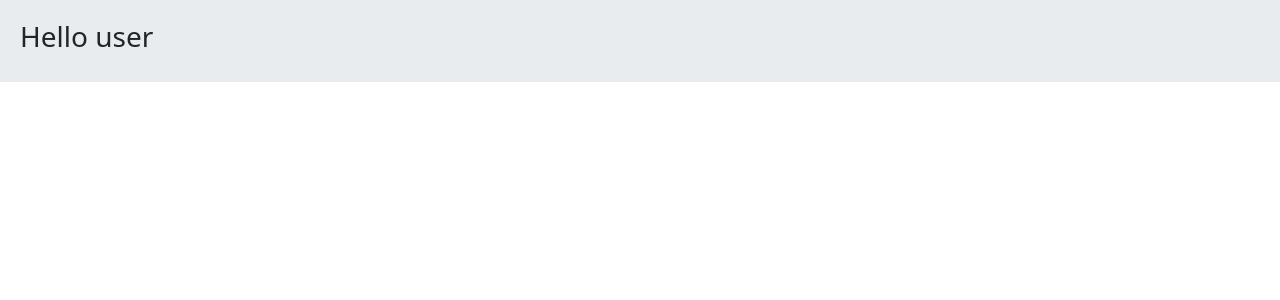
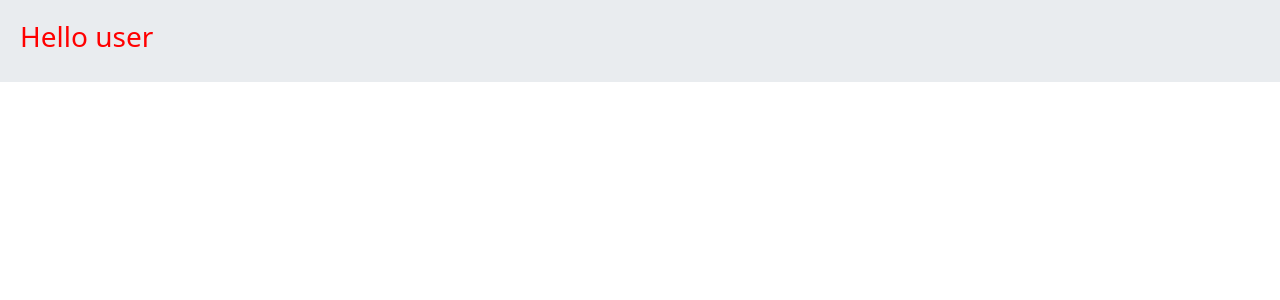
Before and after one commit to shahab-py/Online-Shop, a Django app: template home/templates/home/home.html in a window 1280 px wide. Shown: the part 56-356 px from the top of the page. Run offline with Django 4.2, Linux system fonts and the light colour scheme; the template is opened without the code that fills it, so the values that code supplies are empty; parts of the project's set-up code (start-up, migrations or seed data) failed here and were passed over.

Commit message:
static files

```diff
--- a/A/settings.py
+++ b/A/settings.py
@@ -119,6 +119,10 @@ USE_TZ = True
 
 STATIC_URL = 'static/'
 
+STATICFILES_DIRS = [
+    BASE_DIR/'static'
+]
+
 # Default primary key field type
 # https://docs.djangoproject.com/en/4.0/ref/settings/#default-auto-field
 
--- /dev/null
+++ b/home/static/home/css/style.css
@@ -0,0 +1,3 @@
+h3{
+    color: red;
+}
--- a/home/templates/home/home.html
+++ b/home/templates/home/home.html
@@ -1,4 +1,9 @@
 {% extends 'base.html' %}
+{% load static %}
+
+{% block extraheader %}
+    <link rel="stylesheet" href="{% static 'home/css/style.css' %}">
+{% endblock  %}
 
 {% block content %}
     <h3>Hello user</h3>
--- /dev/null
+++ b/static/css/base_styles.css
@@ -0,0 +1,5 @@
+.jumbotron{
+    padding: 20px;
+    margin-bottom: 20px;
+    background-color: #e9ecef;
+}
--- a/templates/base.html
+++ b/templates/base.html
@@ -1,16 +1,18 @@
+{% load static %}
+
 <!DOCTYPE html>
 <html lang="en">
 <head>
     <meta charset="UTF-8">
     <title>Online Shop</title>
     <link href="https://cdn.jsdelivr.net/npm/bootstrap@5.2.0-beta1/dist/css/bootstrap.min.css" rel="stylesheet" integrity="sha384-0evHe/X+R7YkIZDRvuzKMRqM+OrBnVFBL6DOitfPri4tjfHxaWutUpFmBp4vmVor" crossorigin="anonymous">
-    <style>
-        .jumbotron{
-            padding: 20px;
-            margin-bottom: 20px;
-            background-color: #e9ecef;
-        }
-    </style>
+
+    <link rel="stylesheet" href="{% static 'css/base_styles.css' %}">
+
+    {% block extraheader %}
+
+    {% endblock  %}
+
 </head>
 <body>
     {% include "inc/navbar.html" %}
```
Also changed, not shown: db.sqlite3.
